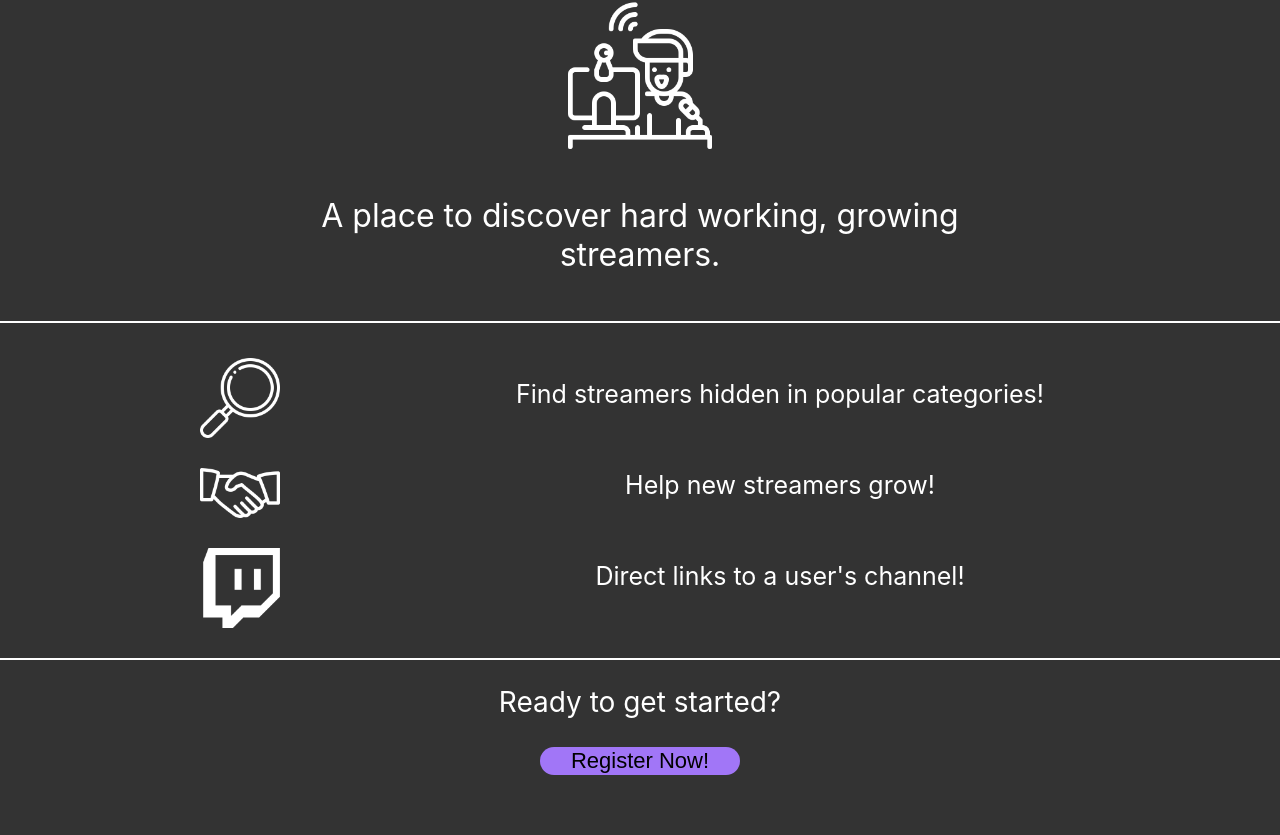
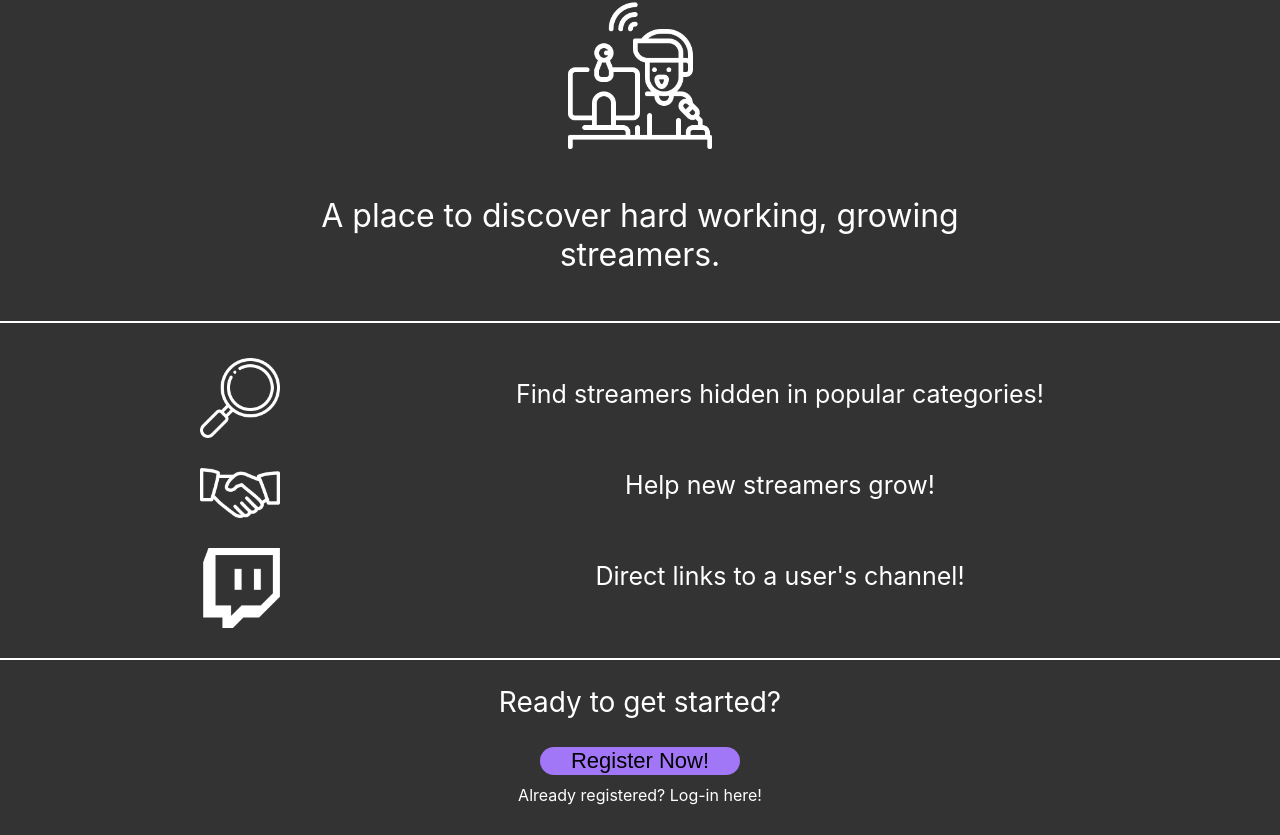
Before and after one commit to chaselancaster/nosmallstreamer-frontend, a React (Create React App) app: page / in a window 1280 px wide. Shown: the part 199-1034 px from the top of the page. Before the commit the page ends 1004 px from the top, so only its background shows below. Built offline with nearby package versions, Linux system fonts and the light colour scheme.

Commit message:
import Link from react-router-dom to properly take the user to the register page or the log-in page using the newly added already registered question below the register now button

```diff
--- a/src/Component/Landing/Landing.css
+++ b/src/Component/Landing/Landing.css
@@ -84,6 +84,11 @@ span {
   color: white;
   font-size: 28px;
   margin-top: 25px;
+}
+
+.already-registered {
+  margin-top: 10px;
+  color: white;
 }
 
 /* iPad screen size */
--- a/src/Component/Landing/Landing.js
+++ b/src/Component/Landing/Landing.js
@@ -1,9 +1,12 @@
 import React from 'react';
+import { Link } from 'react-router-dom';
 
 import streamerImg from './assets/streamer.png';
 import handshakeImg from './assets/hand-shake.png';
 import magnifyingImg from './assets/magnifying.png';
 import twitchImg from './assets/twitch.png';
+
+import * as routes from "../../constants/routes";
 
 import './Landing.css';
 
@@ -34,7 +37,8 @@ const Landing = () => {
         {/* Get Started Section */}
         <div className="get-started-parent">
             <p>Ready to get started?</p>
-            <a href="/register"><button className="button">Register Now!</button></a>
+            <Link exact to={routes.REGISTER}><button className="button">Register Now!</button></Link>
+            <Link exact to={routes.LOGIN} className='already-registered'>Already registered? Log-in here!</Link>
         </div>
     </div>
 
```
Also changed, not shown: 1 other file (tests, documents, lock files or other folders).
